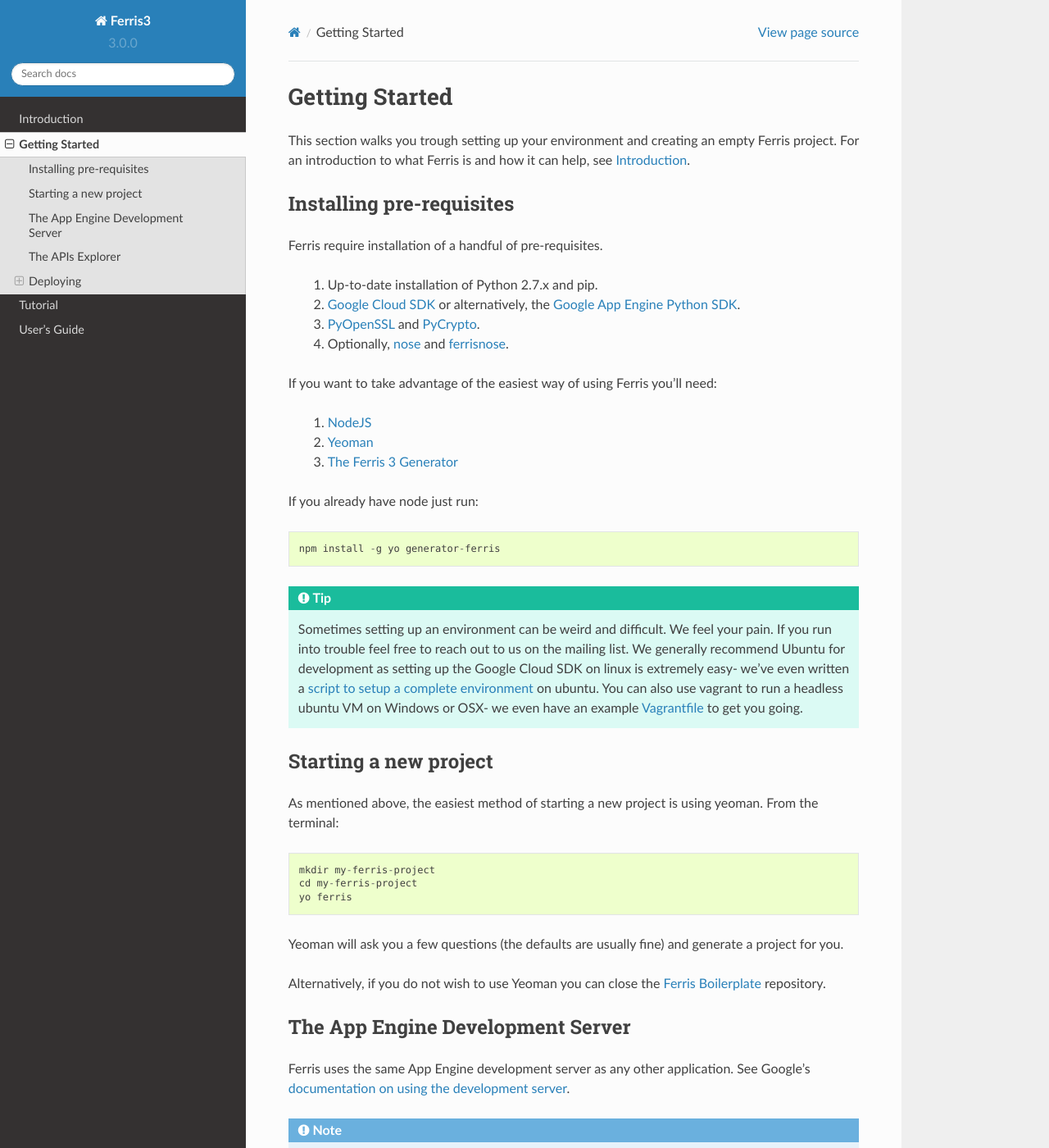
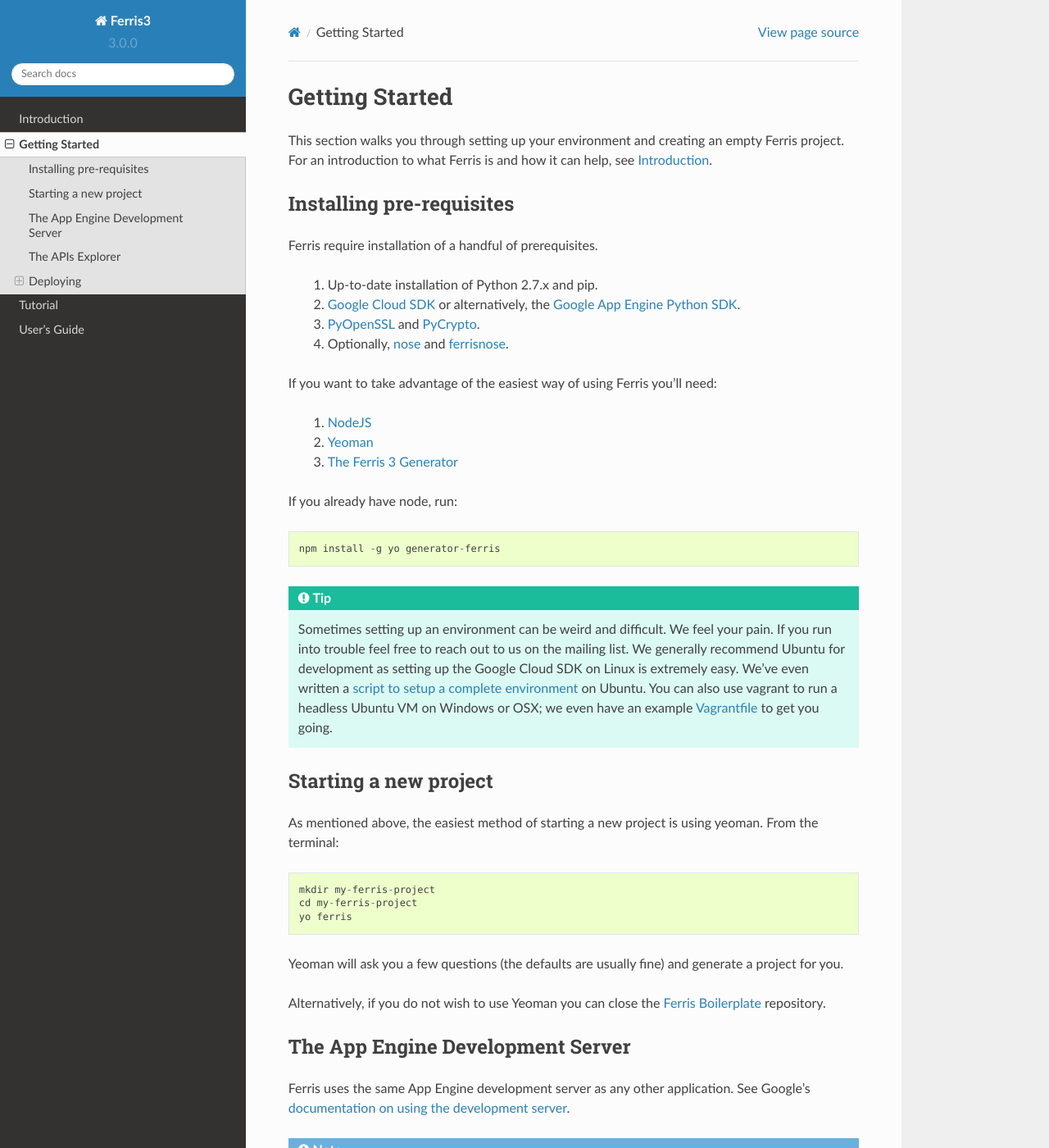
Before and after one commit to yowmamasita/ferris3, a Sphinx documentation site: the page built from docs/getting_started.rst, in a window 1280 px wide and 1400 px high. Shown: the whole window at 82% size. Built offline with Sphinx 7.4.7 and the Read the Docs theme 2.0.0, drawn with Linux system fonts in a browser that asks for light colours; pages that are not in the unit, such as notebooks, are missing from menus.

Commit message:
Updates to getting_started.rst

```diff
--- a/docs/getting_started.rst
+++ b/docs/getting_started.rst
@@ -1,13 +1,13 @@
 Getting Started
 ===============
 
-This section walks you trough setting up your environment and creating an empty Ferris project. For an introduction to what Ferris is and how it can help, see :doc:`introduction`.
+This section walks you through setting up your environment and creating an empty Ferris project. For an introduction to what Ferris is and how it can help, see :doc:`introduction`.
 
 
 Installing pre-requisites
 -------------------------
 
-Ferris require installation of a handful of pre-requisites.
+Ferris require installation of a handful of prerequisites.
 
  1. Up-to-date installation of Python 2.7.x and pip.
  2. `Google Cloud SDK <https://developers.google.com/cloud/sdk/>`_ or alternatively, the `Google App Engine Python SDK <https://developers.google.com/appengine/downloads>`_.
@@ -20,12 +20,12 @@
  2. `Yeoman <http://yeoman.io/>`_
  3. `The Ferris 3 Generator <https://bitbucket.org/cloudsherpas/ferris-3-generator>`_
 
-If you already have node just run::
+If you already have node, run::
 
     npm install -g yo generator-ferris
 
 .. tip::
-    Sometimes setting up an environment can be weird and difficult. We feel your pain. If you run into trouble feel free to reach out to us on the mailing list. We generally recommend Ubuntu for development as setting up the Google Cloud SDK on linux is extremely easy- we've even written a `script to setup a complete environment <https://bitbucket.org/cloudsherpas/ubuntu-environment-bootstrap>`_ on ubuntu. You can also use vagrant to run a headless ubuntu VM on Windows or OSX- we even have an example `Vagrantfile <https://bitbucket.org/cloudsherpas/ubuntu-environment-bootstrap/src/master/Vagrantfile>`_ to get you going.
+    Sometimes setting up an environment can be weird and difficult. We feel your pain. If you run into trouble feel free to reach out to us on the mailing list. We generally recommend Ubuntu for development as setting up the Google Cloud SDK on Linux is extremely easy. We've even written a `script to setup a complete environment <https://bitbucket.org/cloudsherpas/ubuntu-environment-bootstrap>`_ on Ubuntu. You can also use vagrant to run a headless Ubuntu VM on Windows or OSX; we even have an example `Vagrantfile <https://bitbucket.org/cloudsherpas/ubuntu-environment-bootstrap/src/master/Vagrantfile>`_ to get you going.
 
 
 Starting a new project
```
